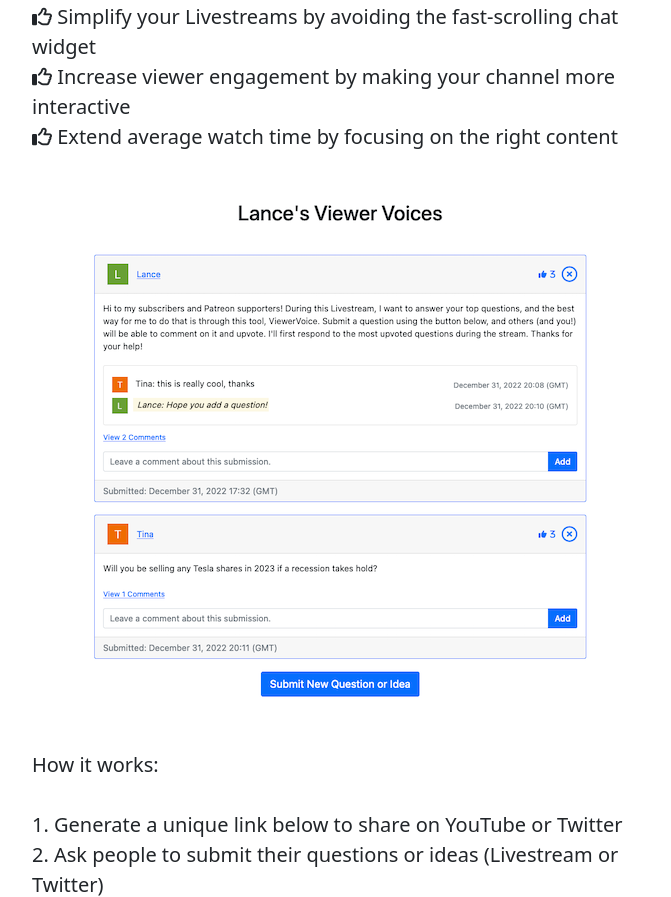
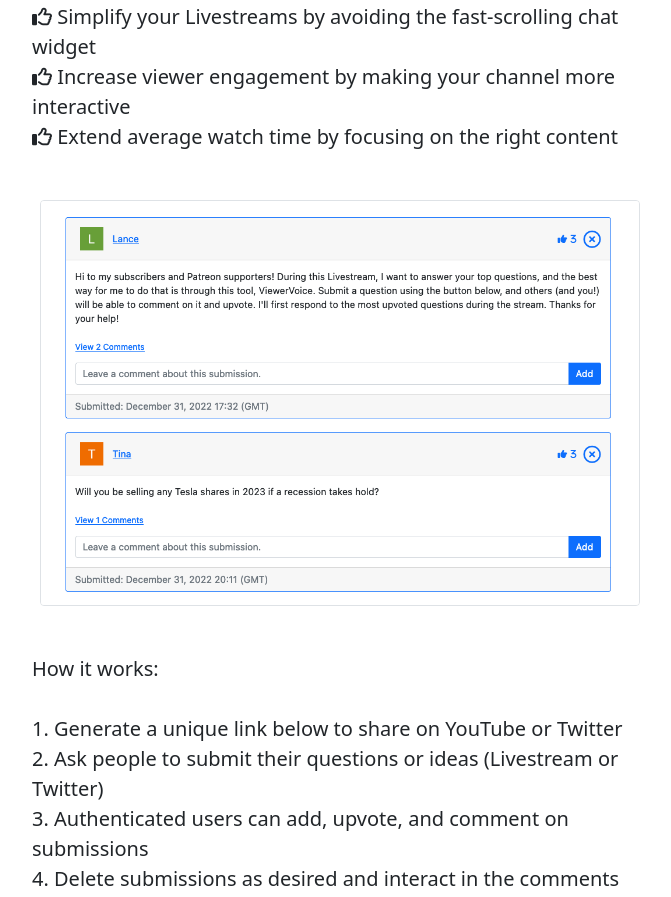
Before and after one commit to ljonespwc/ViewerVoice, a Flask app: page / in a window 1280 px wide. Shown: the part 311-1208 px from the top of the page, without its empty margins (300-971 px from the left). Run offline with Flask 3, Linux system fonts and the light colour scheme; some libraries are stand-ins or nearby versions.

Commit message:
new home page image

```diff
--- a/website/templates/home.html
+++ b/website/templates/home.html
@@ -41,7 +41,7 @@
             <i class="fa-regular fa-thumbs-up"></i> Extend average watch time by focusing on the right content
         </p>
         <p class="text-center">
-            <img src="/static/images/home_image.png" width="500" height="502">
+            <img src="/static/images/home_image.png" class="border border-1 border-light-subtle rounded" width="600" height="406">
         </p>
         <p class="lead my-5">
             How it works:<br><br>
```
Also changed, not shown: website/static/images/home_image.png.
